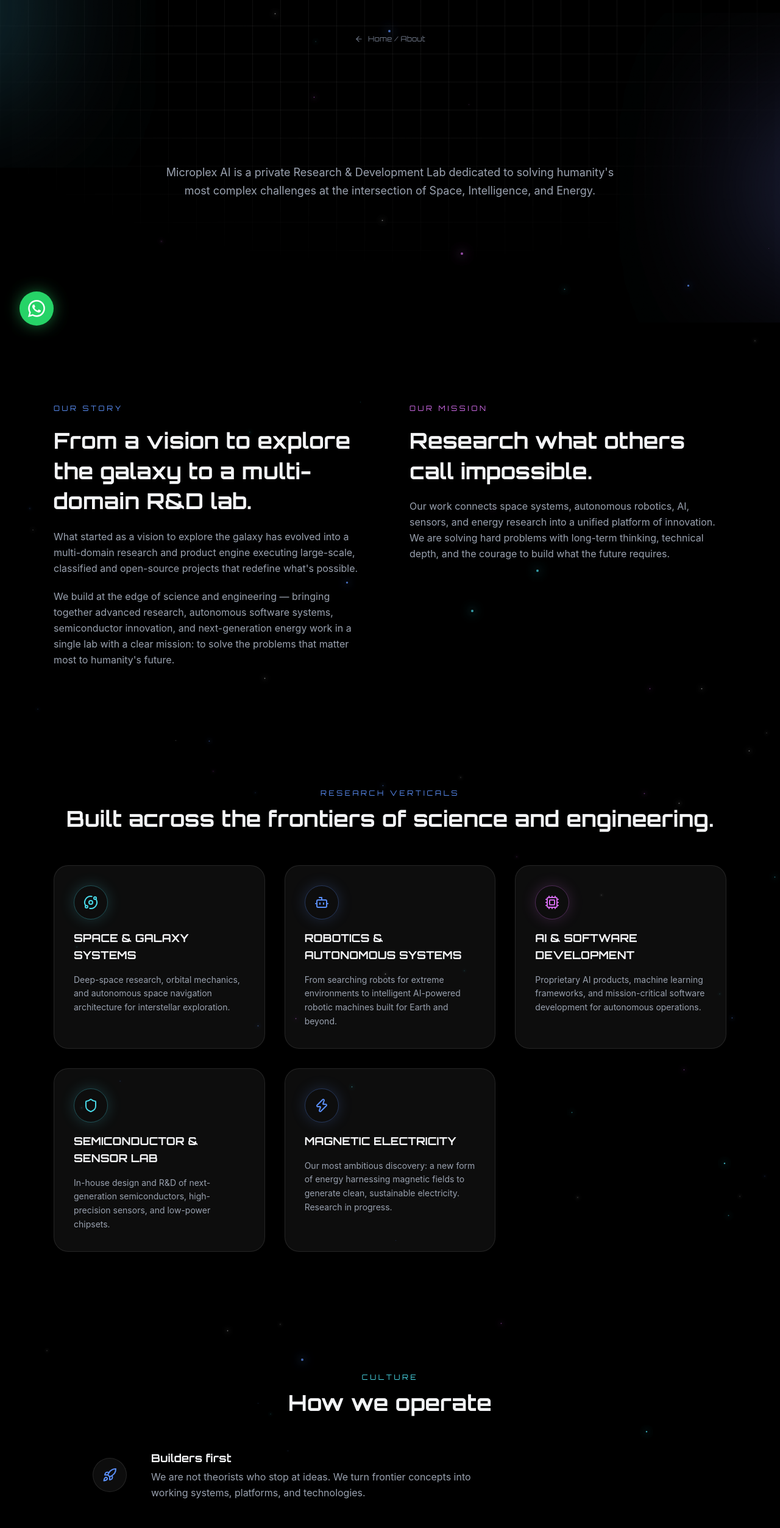
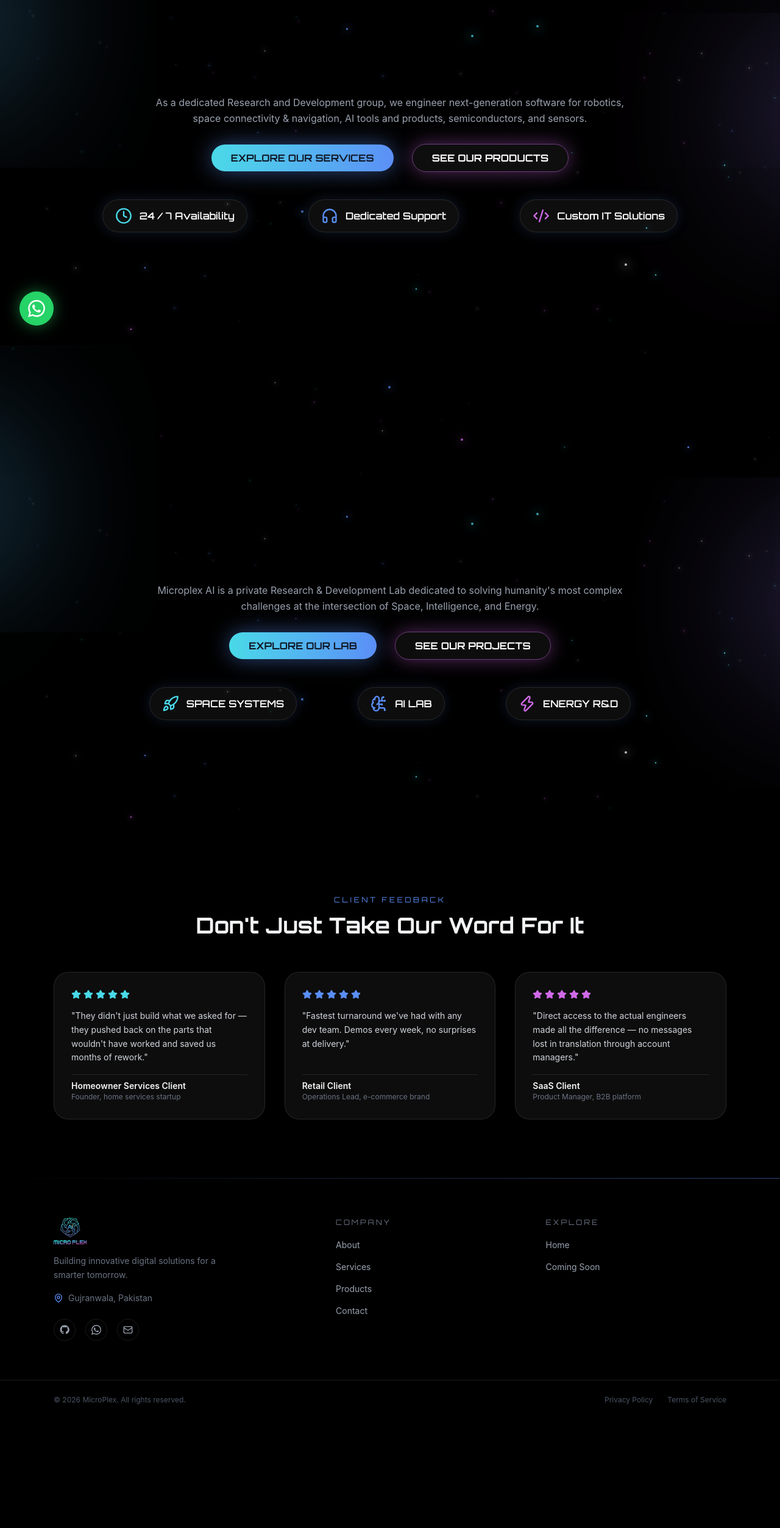
Before and after one commit to khizarusestate/MicroPlex.v2, a React (Vite) app: page / in a window 1280 px wide. Shown: the part 234-2740 px from the top of the page at 61% size. After the commit the page ends 2562 px from the top, so only its background shows below. Built offline with nearby package versions, Linux system fonts and the light colour scheme.

Commit message:
Revert AI lab branding changes back to the original MicroPlex agency copy.

```diff
--- a/src/components/Home.jsx
+++ b/src/components/Home.jsx
@@ -1,225 +1,107 @@
+import { motion } from "framer-motion";
 import { Link } from "react-router-dom";
-import { ArrowLeft, ArrowUpRight, Bot, Cpu, Orbit, Rocket, Shield, Sparkles, Zap } from "lucide-react";
+import { Clock, Headphones, Code2 } from "lucide-react";
 import Particles from "./Particles";
 import Reveal from "./Reveal";
 import Orb from "./Orb";
 import Seo from "./Seo";
 import Magnetic from "./Magnetic";
 import SplitText from "./SplitText";
-import TiltCard from "./TiltCard";
 
-const research = [
-  {
-    icon: Orbit,
-    color: "#49D9E8",
-    title: "SPACE & GALAXY SYSTEMS",
-    desc: "Deep-space research, orbital mechanics, and autonomous space navigation architecture for interstellar exploration.",
-  },
-  {
-    icon: Bot,
-    color: "#5A8EF6",
-    title: "ROBOTICS & AUTONOMOUS SYSTEMS",
-    desc: "From searching robots for extreme environments to intelligent AI-powered robotic machines built for Earth and beyond.",
-  },
-  {
-    icon: Cpu,
-    color: "#D06AE8",
-    title: "AI & SOFTWARE DEVELOPMENT",
-    desc: "Proprietary AI products, machine learning frameworks, and mission-critical software development for autonomous operations.",
-  },
-  {
-    icon: Shield,
-    color: "#49D9E8",
-    title: "SEMICONDUCTOR & SENSOR LAB",
-    desc: "In-house design and R&D of next-generation semiconductors, high-precision sensors, and low-power chipsets.",
-  },
-  {
-    icon: Zap,
-    color: "#5A8EF6",
-    title: "MAGNETIC ELECTRICITY",
-    desc: "Our most ambitious discovery: a new form of energy harnessing magnetic fields to generate clean, sustainable electricity. Research in progress.",
-  },
+const features = [
+  { icon: Clock, color: "#49D9E8", label: "24 / 7 Availability" },
+  { icon: Headphones, color: "#5A8EF6", label: "Dedicated Support" },
+  { icon: Code2, color: "#D06AE8", label: "Custom IT Solutions" },
 ];
 
-const culture = [
-  {
-    icon: Rocket,
-    title: "Builders first",
-    desc: "We are not theorists who stop at ideas. We turn frontier concepts into working systems, platforms, and technologies.",
-  },
-  {
-    icon: Sparkles,
-    title: "Pushing beyond the known",
-    desc: "We operate where the frontier is still being mapped — where science, engineering, and product definition are all happening at once.",
-  },
-];
-
-export default function AboutDetailed() {
+// Home sits directly behind the intro splash, so its entrance is
+// choreographed rather than left to the default scroll-reveal: the whole
+// section breathes in first (soft scale + fade), then the heading, CTAs,
+// and feature pills stagger in on top of that — starting the instant the
+// splash begins clearing (introReady), not on mount.
+export default function Home({ introReady = true }) {
   return (
-    <main className="w-full bg-black relative overflow-hidden">
+    <motion.main
+      id="home"
+      className="min-h-screen w-full flex flex-col justify-center items-center gap-10 md:gap-[40px] bg-black relative overflow-hidden pt-32 pb-16 px-4"
+      initial={{ opacity: 0, scale: 1.03 }}
+      animate={introReady ? { opacity: 1, scale: 1 } : { opacity: 0, scale: 1.03 }}
+      transition={{ duration: 0.6, ease: [0.16, 1, 0.3, 1] }}
+    >
       <Seo
-        title="About"
-        description="Microplex AI is a private Research & Development Lab focused on space systems, robotics, AI, semiconductors, and energy innovation."
+        title="Home"
+        description="MicroPlex builds web, mobile, and custom software for businesses in Pakistan and beyond — plus our own products, like FixItNow."
       />
-
-      <section className="relative z-10 min-h-screen flex flex-col justify-center items-center gap-6 px-6 text-center pt-32 pb-20 overflow-hidden">
-        <div className="absolute inset-0 bg-grid" />
-        <Orb side="left" top="18%" offset={210} />
-        <Orb side="right" top="55%" offset={210} delay={4} />
-
-        <Reveal>
-          <Link
-            to="/"
-            className="relative z-10 inline-flex items-center gap-2 text-gray-500 text-xs orbitron tracking-wide hover:text-[#49D9E8] transition-colors duration-300 mb-2"
-          >
-            <ArrowLeft className="h-3.5 w-3.5" /> Home / About
-          </Link>
-        </Reveal>
-
-        <h1 className="relative z-10 w-[92%] md:w-[70%] mx-auto text-[30px] sm:text-[38px] md:text-[56px] font-[inter] font-bold leading-tight bg-gradient-to-r gradient-animate from-[#49D9E8] via-[#5A8EF6] to-[#D06AE8] bg-clip-text text-transparent">
-          <SplitText text="WE DON'T FOLLOW THE FUTURE. WE BUILD IT." delay={0.1} />
+      <h1 className="w-full sm:w-[85%] md:w-[70%] mx-auto text-[26px] sm:text-[32px] md:text-[40px] text-gray-200 text-center font-[inter] leading-tight bg-gradient-to-r gradient-animate from-[#49D9E8] via-[#5A8EF6] to-[#D06AE8] bg-clip-text text-transparent">
+        <SplitText
+          text="Driving Research, Development & AI Innovation for a Smarter Tomorrow."
+          controlled
+          active={introReady}
+          delay={0.15}
+        />
       </h1>
 
-        <Reveal delay={0.2}>
-          <p className="relative z-10 w-[92%] md:w-[60%] mx-auto text-gray-400 text-sm md:text-lg leading-relaxed">
-            Microplex AI is a private Research & Development Lab dedicated to solving humanity's most complex
-            challenges at the intersection of Space, Intelligence, and Energy.
-          </p>
-        </Reveal>
-      </section>
-
-      <section className="relative z-10 max-w-6xl mx-auto px-6 py-24 grid md:grid-cols-2 gap-16 items-start">
-        <Reveal className="flex flex-col gap-5">
-          <span className="orbitron text-xs tracking-[0.3em] uppercase text-[#5A8EF6]">
-            Our Story
-          </span>
-          <h2 className="orbitron text-2xl md:text-4xl font-bold text-gray-100 leading-snug">
-            From a vision to explore the galaxy to a multi-domain R&D lab.
-          </h2>
-          <p className="text-gray-400 text-sm md:text-base leading-relaxed">
-            What started as a vision to explore the galaxy has evolved into a multi-domain research and product
-            engine executing large-scale, classified and open-source projects that redefine what's possible.
-          </p>
-          <p className="text-gray-400 text-sm md:text-base leading-relaxed">
-            We build at the edge of science and engineering — bringing together advanced research, autonomous
-            software systems, semiconductor innovation, and next-generation energy work in a single lab with a clear
-            mission: to solve the problems that matter most to humanity's future.
+      <Reveal
+        controlled
+        active={introReady}
+        delay={0.3}
+        className="w-full sm:w-[85%] md:w-[65%] mx-auto z-10"
+      >
+        <p className="text-gray-400 text-sm sm:text-base text-center leading-relaxed">
+          As a dedicated Research and Development group, we engineer
+          next-generation software for robotics, space connectivity &amp;
+          navigation, AI tools and products, semiconductors, and sensors.
         </p>
       </Reveal>
 
-        <Reveal delay={0.15} className="flex flex-col gap-5">
-          <span className="orbitron text-xs tracking-[0.3em] uppercase text-[#D06AE8]">
-            Our Mission
-          </span>
-          <h2 className="orbitron text-2xl md:text-4xl font-bold text-gray-100 leading-snug">
-            Research what others call impossible.
-          </h2>
-          <p className="text-gray-400 text-sm md:text-base leading-relaxed">
-            Our work connects space systems, autonomous robotics, AI, sensors, and energy research into a unified
-            platform of innovation. We are solving hard problems with long-term thinking, technical depth, and the
-            courage to build what the future requires.
-          </p>
-        </Reveal>
-      </section>
-
-      <section className="relative z-10 max-w-6xl mx-auto px-6 py-24">
-        <Reveal className="text-center mb-14">
-          <span className="orbitron text-xs tracking-[0.3em] uppercase text-[#5A8EF6]">
-            Research Verticals
-          </span>
-          <h2 className="orbitron text-2xl md:text-4xl font-bold text-gray-100 mt-3">
-            Built across the frontiers of science and engineering.
-          </h2>
+      <Reveal
+        controlled
+        active={introReady}
+        delay={0.45}
+        className="w-full sm:w-auto z-10">
+        <article className="flex flex-col sm:flex-row justify-center items-center gap-4 sm:gap-[30px] orbitron w-full sm:w-auto">
+          <Magnetic className="w-full sm:w-auto sm:inline-block">
+            <Link
+              to="/services"
+              className="w-full sm:w-auto text-center px-8 py-3 rounded-full font-bold text-gray-900 bg-gradient-to-r gradient-animate from-[#49D9E8] via-[#5A8EF6] to-[#5A8EF6] shadow-[0_0_35px_rgba(90,142,246,0.5)] hover:scale-[1.02] transition-all duration-300"
+            >
+              EXPLORE OUR SERVICES
+            </Link>
+          </Magnetic>
+          <Magnetic className="w-full sm:w-auto sm:inline-block">
+            <Link
+              to="/products"
+              className="w-full sm:w-auto text-center px-8 py-3 rounded-full font-bold text-white bg-white/5 backdrop-blur-xl border border-[#D06AE8]/50 shadow-[0_0_30px_rgba(208,106,232,0.4)] hover:bg-[#D06AE8]/20 transition-all duration-300"
+            >
+              SEE OUR PRODUCTS
+            </Link>
+          </Magnetic>
+        </article>
       </Reveal>
 
-        <div className="grid md:grid-cols-2 xl:grid-cols-3 gap-8">
-          {research.map((item, i) => {
-            const Icon = item.icon;
-            return (
-              <Reveal key={item.title} delay={i * 0.08}>
-                <TiltCard glow={item.color} className="p-8 h-full flex flex-col gap-4">
+      <Reveal
+        controlled
+        active={introReady}
+        delay={0.6}
+        className="z-10 mt-4 w-full"
+      >
+        <article className="flex flex-wrap justify-center items-center gap-4 sm:gap-6 lg:gap-[100px] orbitron">
+          {features.map(({ icon: Icon, color, label }) => (
             <div
-                    className="h-14 w-14 rounded-full flex items-center justify-center border"
-                    style={{
-                      borderColor: `${item.color}55`,
-                      boxShadow: `0 0 25px ${item.color}33`,
-                    }}
+              key={label}
+              className="flex justify-center items-center text-white gap-[10px] sm:gap-[12px] px-[16px] sm:px-[20px] py-[10px] sm:py-[12px] rounded-full bg-white/5 backdrop-blur-xl border border-white/10 shadow-[0_0_20px_rgba(90,142,246,0.16)]"
             >
-                    <Icon className="h-6 w-6" style={{ color: item.color }} />
+              <Icon className="h-6 w-6 sm:h-7 sm:w-7" style={{ color }} />
+              <p className="font-semibold text-sm sm:text-base whitespace-nowrap">{label}</p>
             </div>
-                  <h3 className="orbitron text-gray-100 font-bold text-lg">{item.title}</h3>
-                  <p className="text-gray-400 text-sm leading-relaxed">{item.desc}</p>
-                </TiltCard>
-              </Reveal>
-            );
-          })}
-        </div>
-      </section>
-
-      <section className="relative z-10 max-w-5xl mx-auto px-6 py-24">
-        <Reveal className="text-center mb-14">
-          <span className="orbitron text-xs tracking-[0.3em] uppercase text-[#49D9E8]">
-            Culture
-          </span>
-          <h2 className="orbitron text-2xl md:text-4xl font-bold text-gray-100 mt-3">
-            How we operate
-          </h2>
+          ))}
+        </article>
       </Reveal>
 
-        <div className="flex flex-col gap-10">
-          {culture.map((c, i) => {
-            const Icon = c.icon;
-            const reversed = i % 2 === 1;
-            return (
-              <Reveal
-                key={c.title}
-                delay={i * 0.08}
-                className={`flex flex-col md:flex-row ${reversed ? "md:flex-row-reverse" : ""} items-center gap-6 md:gap-10`}
-              >
-                <div className="shrink-0 h-14 w-14 rounded-full flex items-center justify-center border border-white/10 bg-white/5">
-                  <Icon className="h-6 w-6 text-[#5A8EF6]" />
-                </div>
-                <div className={`text-center md:text-left ${reversed ? "md:text-right" : ""}`}>
-                  <h3 className="orbitron text-gray-100 font-bold text-lg mb-1">{c.title}</h3>
-                  <p className="text-gray-400 text-sm md:text-base leading-relaxed max-w-xl">{c.desc}</p>
-                </div>
-              </Reveal>
-            );
-          })}
-        </div>
-      </section>
-
-      <section className="relative z-10 flex flex-col items-center gap-6 px-6 py-28 text-center overflow-hidden">
-        <Orb side="left" top="30%" offset={210} delay={8} />
-        <Reveal className="relative z-10 flex flex-col items-center gap-6">
-          <h2 className="w-[90%] md:w-[55%] mx-auto text-[22px] md:text-[36px] font-[inter] font-bold leading-tight bg-gradient-to-r gradient-animate from-[#49D9E8] via-[#5A8EF6] to-[#D06AE8] bg-clip-text text-transparent">
-            Welcome to the Lab.
-          </h2>
-          <p className="text-gray-400 text-sm md:text-base leading-relaxed w-[90%] md:w-[50%] mx-auto">
-            We are builders. Researchers. Engineers. We operate at the edge of known science.
-          </p>
-          <div className="flex flex-wrap justify-center gap-6 orbitron">
-            <Magnetic>
-              <Link
-                to="/contact"
-                className="inline-block px-8 py-3 rounded-full font-bold text-gray-900 bg-gradient-to-r gradient-animate from-[#49D9E8] via-[#5A8EF6] to-[#5A8EF6] shadow-[0_0_35px_rgba(90,142,246,0.5)]"
-              >
-                RESEARCH WITH US
-              </Link>
-            </Magnetic>
-            <Magnetic>
-              <Link
-                to="/products"
-                className="inline-flex items-center gap-2 px-8 py-3 rounded-full font-bold text-white bg-white/5 backdrop-blur-xl border border-[#D06AE8]/50 shadow-[0_0_30px_rgba(208,106,232,0.4)]"
-              >
-                SEE OUR PROJECTS <ArrowUpRight className="h-4 w-4" />
-              </Link>
-            </Magnetic>
-          </div>
-        </Reveal>
-      </section>
-
+      {/* orbs: the balls themselves sit off-canvas — only their glow bleeds in */}
+      <Orb side="left" top="20%" offset={210} />
+      <Orb side="right" top="40%" offset={210} delay={4} />
       <Particles />
-    </main>
+    </motion.main>
   );
 }
```
Lines whose indentation alone changed are shown as unchanged.
